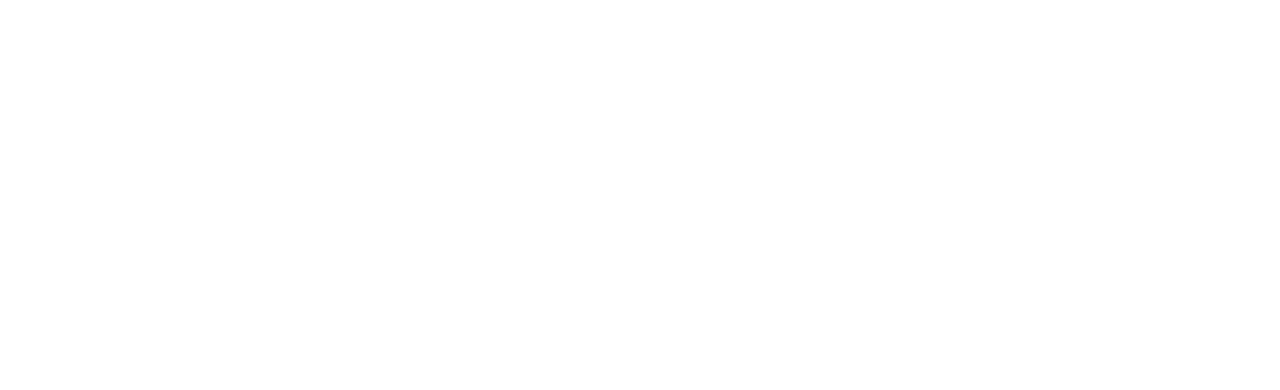
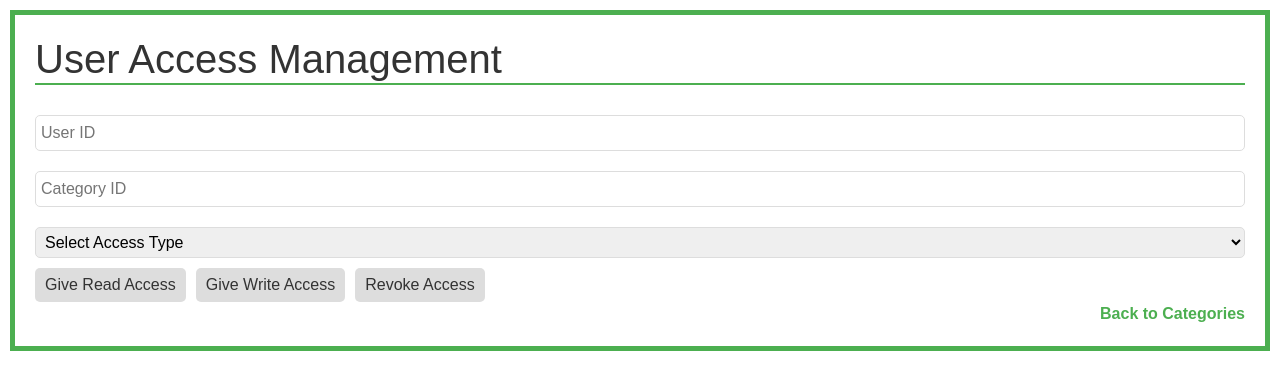
Before and after one commit to Web-Team-Project/Forum-System, a React (Create React App) app in the folder frontend/: page /admin in a window 1280 px wide. Before the commit this address had no page. Shown: the top 390 px of the page. Built offline with nearby package versions, Linux system fonts and the light colour scheme; sample sign-in values are in the browser's storage.

Commit message:
Moved admin privilages

```diff
--- a/frontend/src/App.js
+++ b/frontend/src/App.js
@@ -2,7 +2,8 @@ import React from "react";
 import { BrowserRouter as Router, Route, Routes } from "react-router-dom";
 import AuthForm from "./components/AuthForm";
 import Categories from "./pages/Categories";
-import ProtectedRoute from "./components/ProtectedRoute"; // Make sure to import ProtectedRoute
+import ProtectedRoute from "./components/ProtectedRoute";
+import Admin from "./pages/Admin";
 
 const App = () => {
   return (
@@ -17,6 +18,14 @@ const App = () => {
             </ProtectedRoute>
           }
         />
+        <Route
+          path="/admin"
+          element={
+            <ProtectedRoute>
+              <Admin />
+            </ProtectedRoute>
+          }
+        />
       </Routes>
     </Router>
   );
--- a/frontend/src/components/Header.jsx
+++ b/frontend/src/components/Header.jsx
@@ -7,7 +7,7 @@ const Header = () => {
     <AppBar position="sticky">
       <Toolbar>
         <Box sx={{ flexGrow: 1 }} />
-        <Link to="/" style={{ color: "inherit", textDecoration: "inherit" }}>
+        <Link to="/admin" style={{ color: "inherit", textDecoration: "inherit" }}>
           {" "}
           {/* Link to the admin panel.  Add more links as well. */}
           <h6>Admin Panel</h6>
--- /dev/null
+++ b/frontend/src/pages/Admin.jsx
@@ -0,0 +1,183 @@
+import React, { useState } from "react";
+import { Link } from "react-router-dom";
+import api from "../api";
+
+const Admin = () => {
+  const [username, setUsername] = useState("");
+  const [categoryId, setCategoryId] = useState("");
+  const [accessType, setAccessType] = useState("");
+
+  const giveReadAccess = async () => {
+    const token = localStorage.getItem("token");
+    try {
+      await api.put(
+        `/categories/${categoryId}/users/${username}/read-access`,
+        {},
+        {
+          headers: {
+            Authorization: `Bearer ${token}`,
+          },
+        }
+      );
+    } catch (error) {
+      console.error(error);
+    }
+  };
+
+  const giveWriteAccess = async () => {
+    const token = localStorage.getItem("token");
+    try {
+      await api.put(
+        `/categories/${categoryId}/users/${username}/write-access`,
+        {},
+        {
+          headers: {
+            Authorization: `Bearer ${token}`,
+          },
+        }
+      );
+    } catch (error) {
+      console.error(error);
+    }
+  };
+
+  const revokeAccess = async () => {
+    const token = localStorage.getItem("token");
+    try {
+      await api.delete(`/categories/${categoryId}/users/${username}/access`, {
+        headers: {
+          Authorization: `Bearer ${token}`,
+        },
+      });
+    } catch (error) {
+      console.error(error);
+    }
+  };
+
+  return (
+    <div
+      style={{
+        border: "5px solid #4CAF50",
+        padding: "20px",
+        margin: "10px",
+        fontFamily: "Arial, sans-serif",
+      }}
+    >
+      <h1
+        style={{
+          borderBottom: "2px solid #4CAF50",
+          color: "#333",
+          marginBottom: "20px",
+        }}
+      >
+        User Access Management
+      </h1>
+      <input
+        type="text"
+        value={username}
+        onChange={(e) => setUsername(e.target.value)}
+        placeholder="User ID"
+        style={{
+          margin: "10px 0",
+          padding: "5px",
+          width: "100%",
+          border: "1px solid #ddd",
+          borderRadius: "5px",
+        }}
+      />
+      <input
+        type="text"
+        value={categoryId}
+        onChange={(e) => setCategoryId(e.target.value)}
+        placeholder="Category ID"
+        style={{
+          margin: "10px 0",
+          padding: "5px",
+          width: "100%",
+          border: "1px solid #ddd",
+          borderRadius: "5px",
+        }}
+      />
+      <select
+        value={accessType}
+        onChange={(e) => setAccessType(e.target.value)}
+        style={{
+          margin: "10px 0",
+          padding: "5px",
+          width: "100%",
+          border: "1px solid #ddd",
+          borderRadius: "5px",
+        }}
+      >
+        <option value="">Select Access Type</option>
+        <option value="read">Read</option>
+        <option value="write">Write</option>
+      </select>
+      <button
+        style={{
+          backgroundColor: "#ddd",
+          color: "#333",
+          marginRight: "10px",
+          cursor: "pointer",
+          padding: "5px 10px",
+          border: "none",
+          borderRadius: "5px",
+          transition: "background-color 0.3s ease",
+        }}
+        onClick={giveReadAccess}
+        onMouseOver={(e) => (e.target.style.backgroundColor = "#bbb")}
+        onMouseOut={(e) => (e.target.style.backgroundColor = "#ddd")}
+      >
+        Give Read Access
+      </button>
+      <button
+        style={{
+          backgroundColor: "#ddd",
+          color: "#333",
+          marginRight: "10px",
+          cursor: "pointer",
+          padding: "5px 10px",
+          border: "none",
+          borderRadius: "5px",
+          transition: "background-color 0.3s ease",
+        }}
+        onClick={giveWriteAccess}
+        onMouseOver={(e) => (e.target.style.backgroundColor = "#bbb")}
+        onMouseOut={(e) => (e.target.style.backgroundColor = "#ddd")}
+      >
+        Give Write Access
+      </button>
+      <button
+        style={{
+          backgroundColor: "#ddd",
+          color: "#333",
+          marginRight: "10px",
+          cursor: "pointer",
+          padding: "5px 10px",
+          border: "none",
+          borderRadius: "5px",
+          transition: "background-color 0.3s ease",
+        }}
+        onClick={revokeAccess}
+        onMouseOver={(e) => (e.target.style.backgroundColor = "#bbb")}
+        onMouseOut={(e) => (e.target.style.backgroundColor = "#ddd")}
+      >
+        Revoke Access
+      </button>
+      <div style={{ textAlign: "right" }}>
+        <Link
+          to="/categories"
+          style={{
+            textDecoration: "none",
+            color: "#4CAF50",
+            fontWeight: "bold",
+          }}
+        >
+          Back to Categories
+        </Link>
+      </div>
+    </div>
+  );
+};
+
+export default Admin;
--- a/frontend/src/pages/Categories.jsx
+++ b/frontend/src/pages/Categories.jsx
@@ -172,20 +172,6 @@ const Categories = () => {
         >
           Create Category
         </Button>
-        <Box
-          sx={{
-            display: "flex",
-            justifyContent: "space-between",
-            marginTop: "20px",
-          }}
-        >
-          <Link component={Link} to="/user-access" underline="none">
-            <Button variant="contained">Manage User Access</Button>
-          </Link>
-          <Link component={Link} to="/messages" underline="none">
-            <Button variant="contained">Go to Messages</Button>
-          </Link>
-        </Box>
       </Container>
       <Footer />
     </>
```
